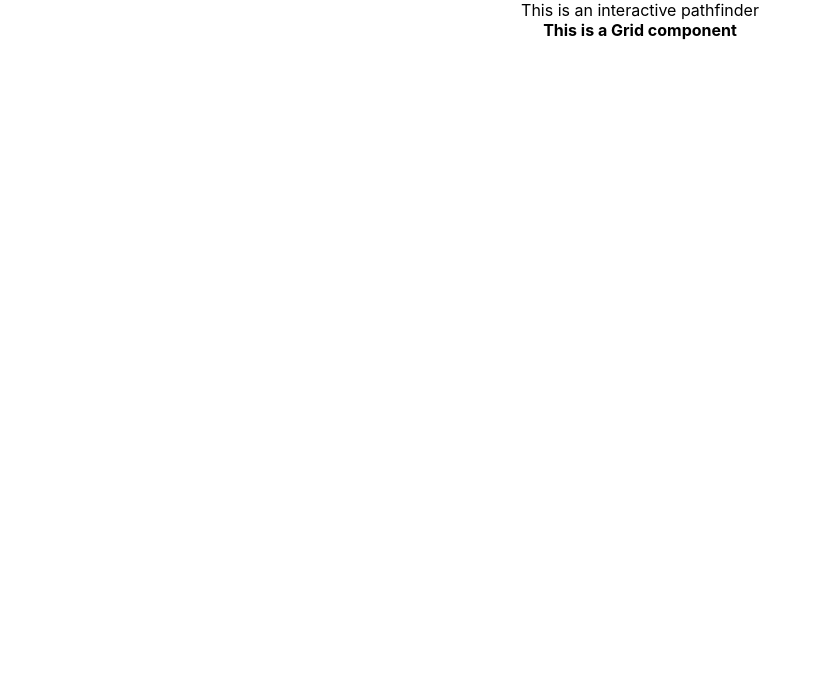
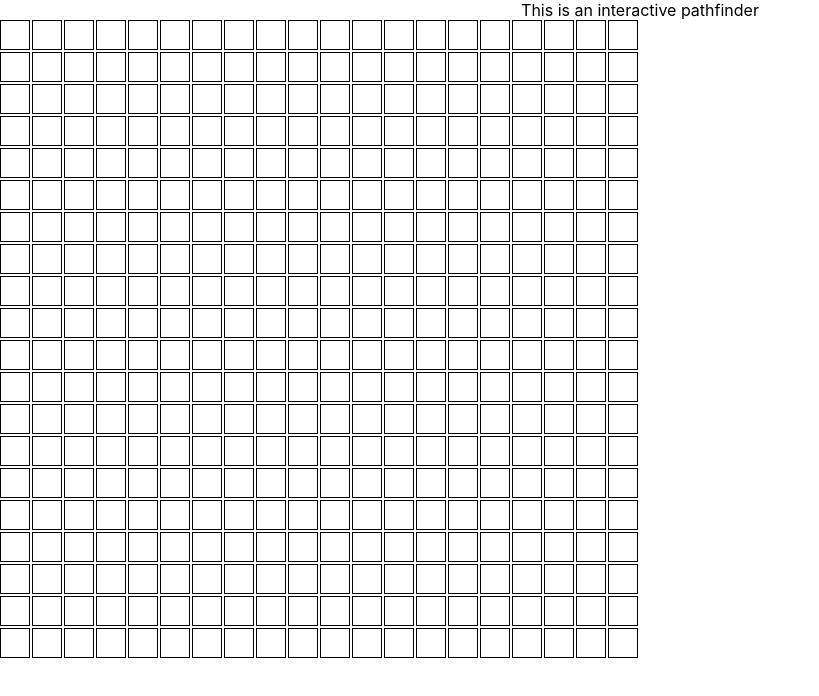
Before and after one commit to shanemcfadden/interactive-pathfinder, a React (Create React App) app: page / in a window 1280 px wide. Shown: the top 696 px of the page, without its empty margins (0-819 px from the left). Built offline with nearby package versions, Linux system fonts and the light colour scheme.

Commit message:
Init Grid

```diff
--- a/src/components/Grid/Grid.css
+++ b/src/components/Grid/Grid.css
@@ -1,3 +1,7 @@
 .grid {
+  display: grid;
+  grid-gap: 2px;
+  grid-template-columns: repeat(20, 30px);
+  grid-template-rows: repeat(20, 30px);
   font-weight: 700;
 }
--- a/src/components/Grid/Grid.jsx
+++ b/src/components/Grid/Grid.jsx
@@ -2,7 +2,19 @@ import React from 'react';
 import './Grid.css';
 
 const Grid = () => {
-  return <div className="grid">This is a Grid component</div>;
+  const nodes = Array.from({ length: 400 });
+  return (
+    <div className="grid">
+      {nodes.map((val, i) => (
+        <div
+          key={i}
+          style={{
+            border: '1px solid black',
+          }}
+        ></div>
+      ))}
+    </div>
+  );
 };
 
 export default Grid;
```
